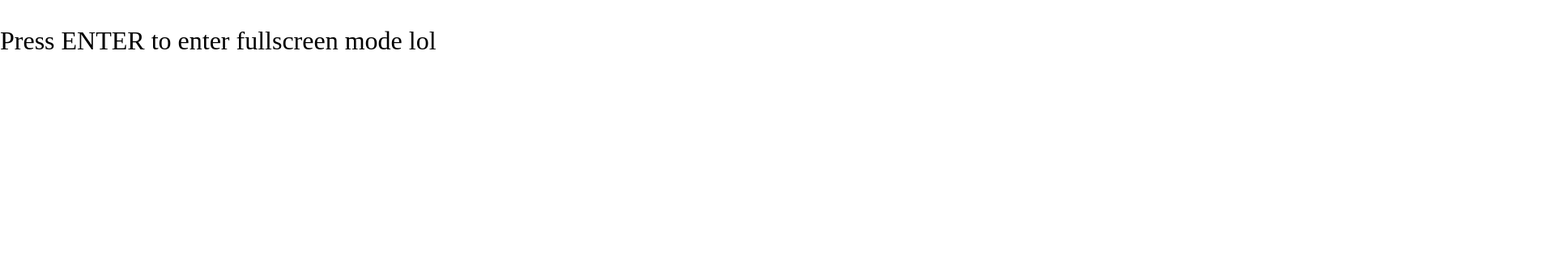
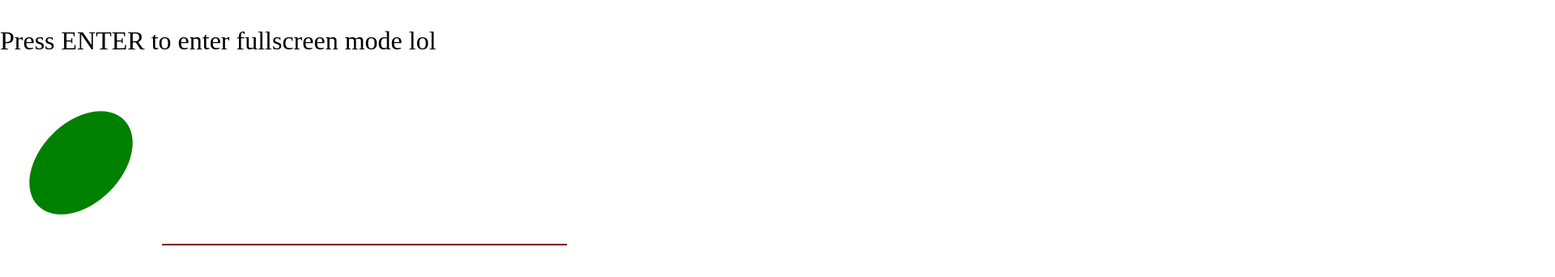
Before and after one commit to SadiinsoSnowfall/MW2-HB, a website built with webpack: page front/public/index.html in a window 1280 px wide. Shown: the whole page at 81% size, 1920 px wide, since content can reach past the window. Built offline with nearby package versions, Linux system fonts and the light colour scheme.

Commit message:
In preparation for the next merge

```diff
--- a/front/src/assets/stylesheets/styles.scss
+++ b/front/src/assets/stylesheets/styles.scss
@@ -7,6 +7,6 @@ p {
     font-size: 2em;
 }
 
-canvas {
+/*canvas {
     width: 0; // set to 0 to make the canvas is invisible when not in fullscreen
-}
+}*/
--- a/front/src/scene.ts
+++ b/front/src/scene.ts
@@ -1,11 +1,41 @@
-export class Scene {
+/**
+ * @brief Defines any object that can interact with the game loop.
+ */
+export interface Scene {
+    /**
+     * @brief Displays this Scene on a canvas.
+     * @param ctx The context from the canvas the scene must be drawn on.
+     */
+    draw(ctx: CanvasRenderingContext2D): void;
+
+    /**
+     * @brief Updates the game without displaying it.
+     * @returns The next scene to update and display (usually, itself)
+     */
+    update(): Scene;
+}
+
+/**
+ * @brief A dull implementation of Scene for the sole purpose of testing.
+ */
+export class DullScene implements Scene {
     constructor() {}
 
     public draw(ctx: CanvasRenderingContext2D): void {
-        ctx.clearRect(0, 0, 1000, 1000);
         ctx.beginPath();
         ctx.ellipse(100, 100, 50, 75, 45 * Math.PI/180, 0, 2 * Math.PI);
         ctx.fillStyle = "#008000";
         ctx.fill();
+        ctx.closePath();
+
+        ctx.beginPath();
+        ctx.rect(200, 200, 500, 2);
+        ctx.fillStyle = "#800000";
+        ctx.fill();
+        ctx.closePath();
+    }
+
+    public update(): Scene {
+        return this;
     }
 }
--- a/front/src/screen.ts
+++ b/front/src/screen.ts
@@ -1,26 +1,42 @@
+import { Scene, DullScene } from "./scene";
 
 
 export class CScreen {
     private canvas: HTMLCanvasElement;
     private context: CanvasRenderingContext2D;
+    private scene: Scene;
 
     public readonly width: number;
     public readonly height: number;
     public readonly AR: number;
 
-    constructor(canvas: HTMLCanvasElement, context: CanvasRenderingContext2D, height: number, AR: number) {
+    constructor(canvas: HTMLCanvasElement, height: number, AR: number, scene: Scene) {
         this.canvas = canvas;
-        this.context = context;
+        let ctx = canvas.getContext("2d");
+        if (ctx == null) {
+            throw new Error("Unable to get 2D context");
+        }
+        this.context = ctx;
         this.AR = AR;
         this.width = this.canvas.width = height * AR;
         this.height = this.canvas.height = height;
+
+        // Starts game loop
+        this.scene = scene;
+        let _this = this;
+        let updater = function() {
+            _this.scene = scene.update();
+            _this.draw();
+            window.requestAnimationFrame(updater);
+        };
+        window.requestAnimationFrame(updater);
 
         // add listener to switch the game in fullscreen mode
         window.addEventListener("keydown", (e: KeyboardEvent) => {
             if (e.key === 'Enter') {
                 this.canvas.requestFullscreen();
             }
-        })
+        });
     }
 
     public getContext(): CanvasRenderingContext2D {
@@ -31,13 +47,22 @@ export class CScreen {
         return this.canvas;
     }
 
+    public getScene(): Scene {
+        return this.scene;
+    }
+
+    public setScene(scene: Scene): void {
+        this.scene = scene;
+    }
+
+    public draw(): void {
+        this.context.clearRect(0, 0, this.canvas.width, this.canvas.height);
+        this.context.save();
+        this.scene.draw(this.context);
+        this.context.restore();
+    }
 }
 
 let canvas = document.getElementsByTagName('canvas')[0];
-let ctx = canvas.getContext('2d');
 
-if (ctx == null) {
-    throw new Error('Unable to get 2D context');
-}
-
-export const screen: CScreen = new CScreen(canvas, ctx, 1080, 16/9);
+export const screen: CScreen = new CScreen(canvas, 1080, 16/9, new DullScene());
```
Also changed, not shown: front/src/sprite.ts (added, +19 -0 lines).
